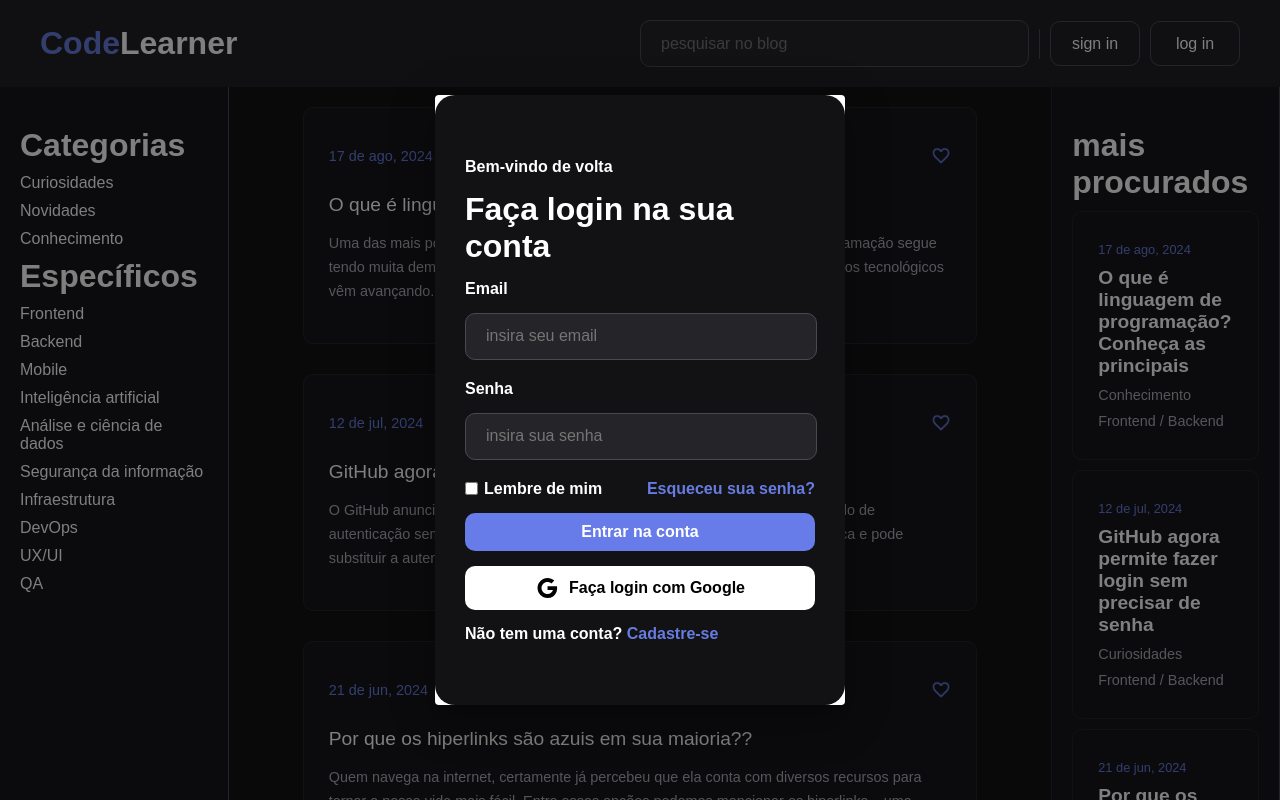
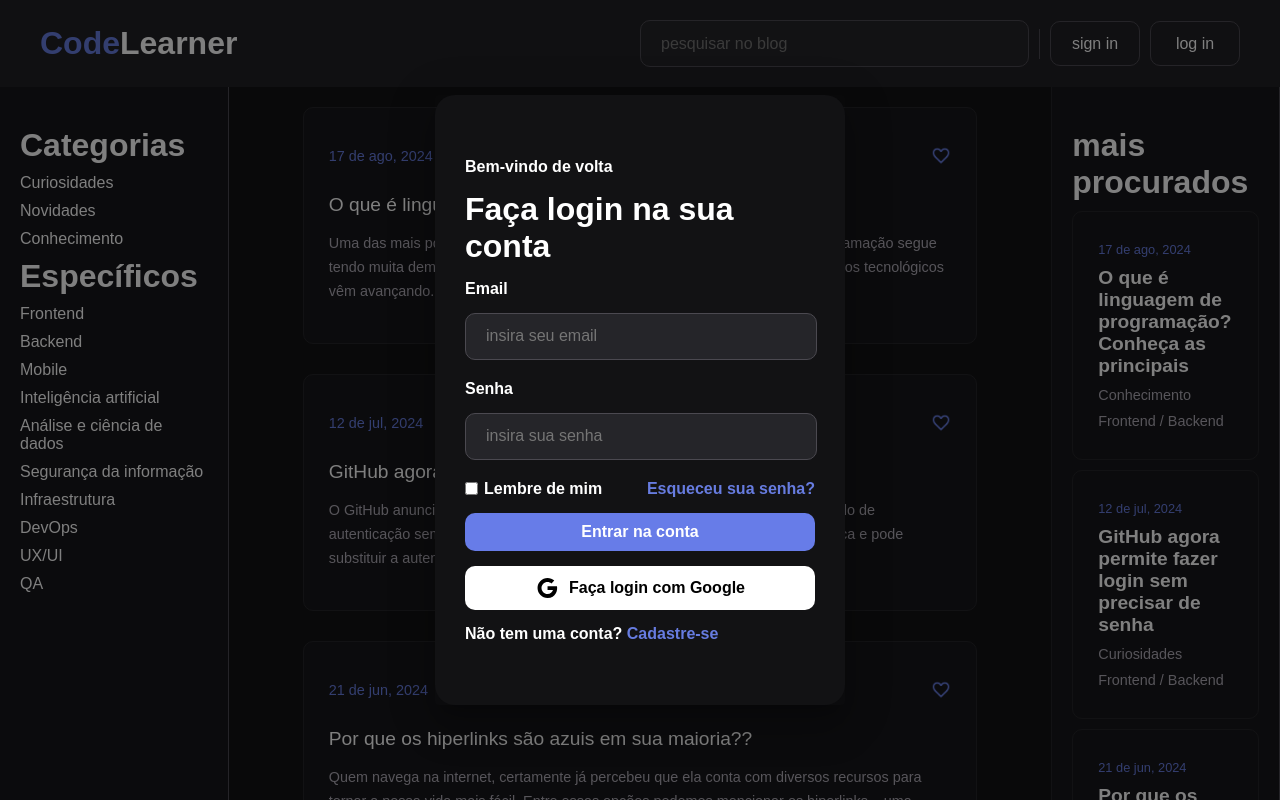
Before and after one commit to LeonardoCaml/blog, a React (Vite) app: page / in a window 1280 px wide. Both pictures are taken after a click on the button "log in". Shown: the top 800 px of the page. Built offline with nearby package versions, Linux system fonts and the light colour scheme.

Commit message:
:lipstick: feat: login styled

```diff
--- a/src/components/header.tsx
+++ b/src/components/header.tsx
@@ -24,7 +24,15 @@ const AccountEntry = () => {
         <HeaderButton onClick={handleClickOpen}>log in</HeaderButton>
       </a>
 
-      <Dialog maxWidth={"lg"} open={open} onClose={handleClose}>
+      <Dialog
+        PaperProps={{
+          sx: {
+            background: "transparent",
+          },
+        }}
+        open={open}
+        onClose={handleClose}
+      >
         <LoginContainer>
           <LoginText>Bem-vindo de volta</LoginText>
           <LoginTitle>Faça login na sua conta</LoginTitle>
```
